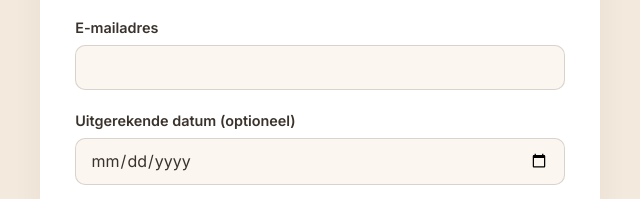
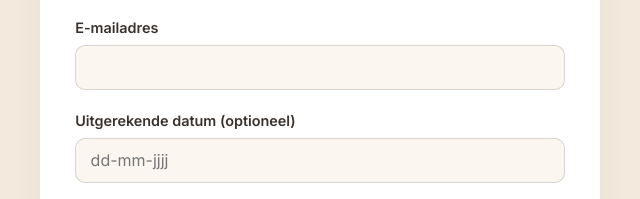
Before and after one commit to kraamzorgnadia/kraamzorgnadiawebsite, an Eleventy site: page src/index.njk in a window 1280 px wide. Shown: the part 3894-4093 px from the top of the page, 320-960 px from the left. Built offline with nearby package versions, Linux system fonts and the light colour scheme; Eleventy itself is replaced by a stand-in of ours; files that its build step writes are made by us from their sources.

Commit message:
Use a plain text field for uitgerekende datum
Native <input type="date"> renders in whatever locale the visitor's
browser/OS is set to, which showed US format regardless of the site
being Dutch. A text field with a dd-mm-jjjj placeholder and pattern
validation guarantees the European format for everyone.

```diff
--- a/src/index.njk
+++ b/src/index.njk
@@ -134,7 +134,7 @@ layout: base.njk
       </div>
       <div class="form-row">
         <label for="uitgerekende-datum">Uitgerekende datum (optioneel)</label>
-        <input type="date" id="uitgerekende-datum" name="uitgerekende-datum">
+        <input type="text" id="uitgerekende-datum" name="uitgerekende-datum" placeholder="dd-mm-jjjj" pattern="[0-3]?[0-9]-[0-1]?[0-9]-[0-9]{4}" inputmode="numeric" autocomplete="off">
       </div>
       <div class="form-row">
         <label for="bericht">Bericht</label>
```
